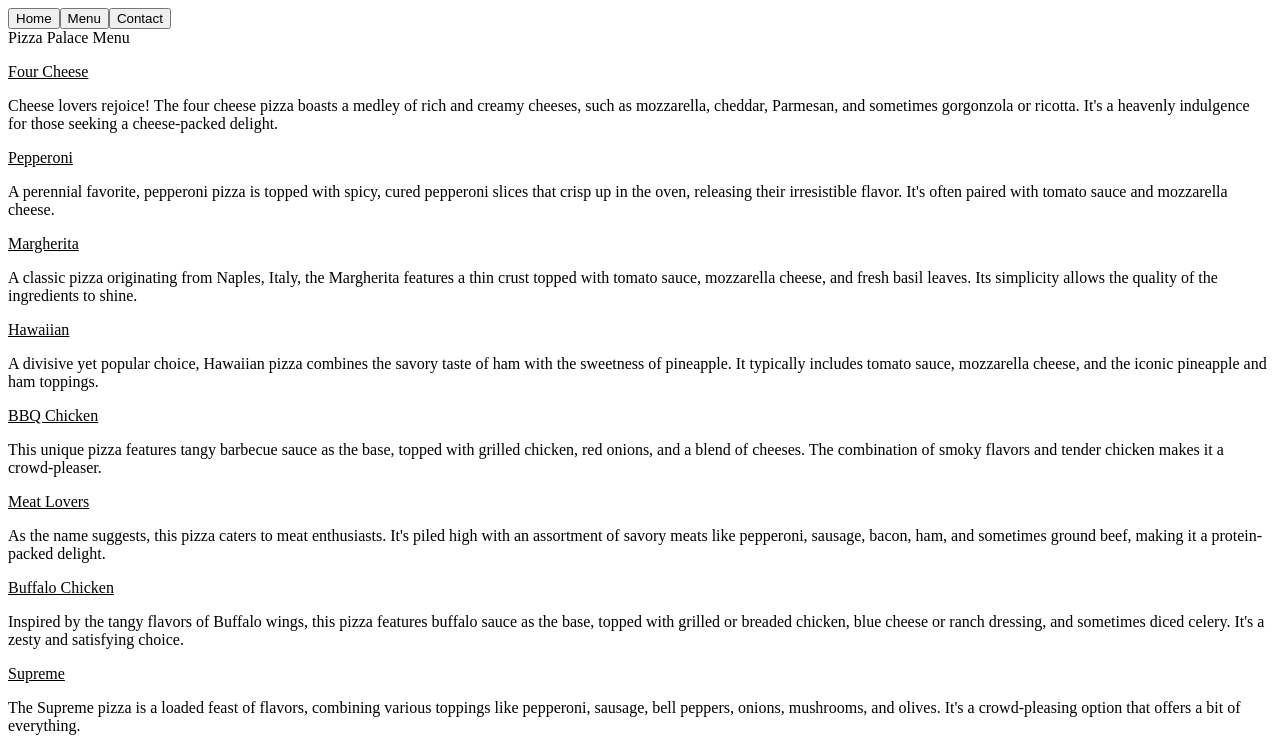
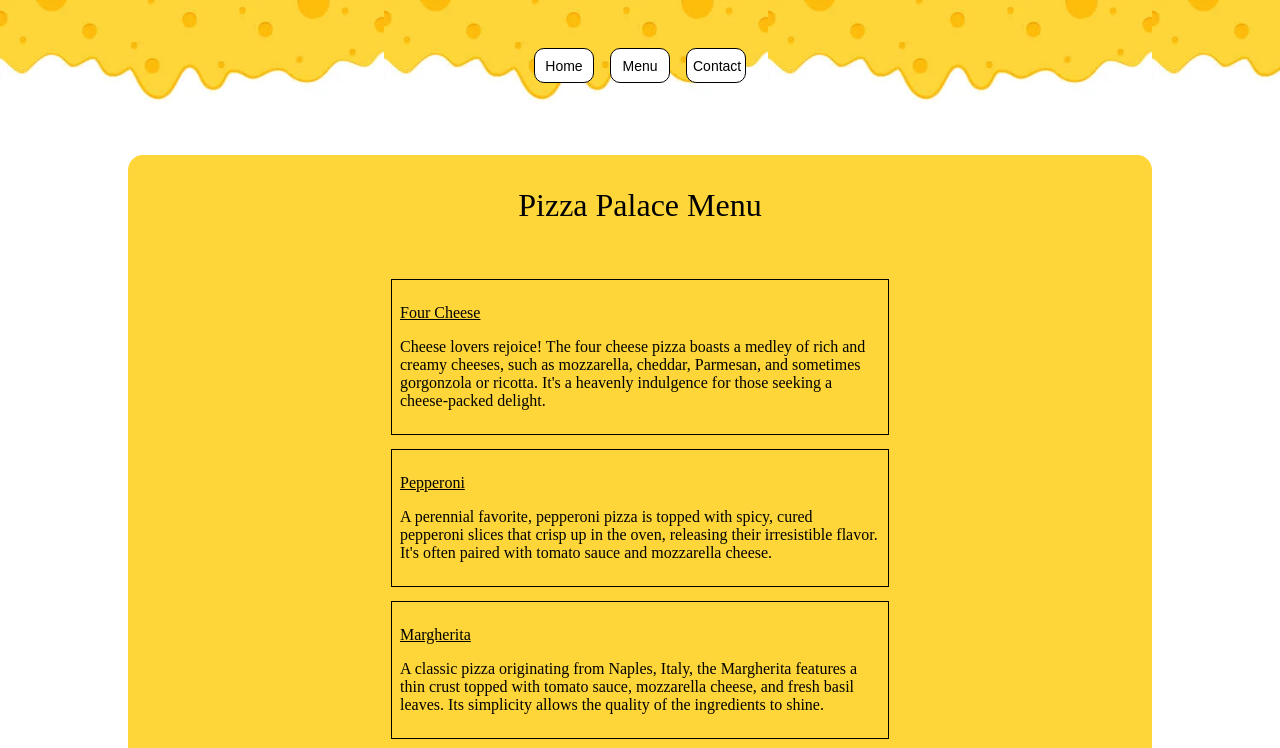
Before and after one commit to Hagnap/Restaurant-Page, a plain HTML site: page index.html in a window 1280 px wide. Both pictures are taken after a click on the button "Menu". Shown: the top 748 px of the page. Drawn offline with Linux system fonts and the light colour scheme.

Commit message:
Move images and css file to dist

```diff
--- a/index.html
+++ b/index.html
@@ -5,7 +5,7 @@
     <meta http-equiv="X-UA-Compatible" content="IE=edge">
     <meta name="viewport" content="width=device-width, initial-scale=1.0">
     <title>The Pizza Palace</title>
-    <link rel="stylesheet" href="../src/style.css">
+    <link rel="stylesheet" href="style.css">
 </head>
 <body>
     <div id="content"></div>
--- /dev/null
+++ b/style.css
@@ -0,0 +1,103 @@
+* {
+    --cheese-color: rgba(255,214,57,255);
+}
+
+body {
+
+    display: flex;
+    flex-direction: column;
+    align-items: center;
+    background-image: url("cheese.png");
+    background-size: 30%;
+    background-repeat: repeat-x;
+    height: 100vh;
+}
+
+button {
+    height: 35px;
+    width: 60px;
+    text-align: center;
+    font-size: 14px;
+    margin: 8px;
+    background-color: white;
+    color: black;
+    border: 1px solid black;
+    border-radius: 10px;
+}
+
+button:hover {
+    background-color: black;
+    border: none;
+    color: var(--cheese-color);
+}
+
+header {
+    font-size: 32px;
+}
+
+#content {
+
+    margin-top: 32px;
+    display: flex;
+    flex-direction: column;
+    align-items: center;
+    justify-content: flex-start;
+    width: 100vw;
+    margin-bottom: 0;
+    height: 100vh;
+}
+
+#sub-content-div {
+    padding-top: 32px;
+    display: flex;
+    gap: 48px;
+    flex-direction: column;
+    justify-content: flex-start;
+    align-items: center;
+    border-radius: 15px;
+    background-color: var(--cheese-color);
+    height: 100%;
+    width: 80%;
+}
+
+#sub-content-div-menu {
+    padding-top: 32px;
+    display: flex;
+    gap: 48px;
+    flex-direction: column;
+    justify-content: flex-start;
+    align-items: center;
+    border-radius: 15px;
+    background-color: var(--cheese-color);
+    height: auto;
+    width: 80%;
+}
+
+#grid {
+    display: grid;
+    grid-template-columns: 1fr;
+    width: 50%;
+}
+
+.menu-item {
+    outline: 1px solid black;
+    margin: 8px;
+    padding: 8px;
+}
+
+#navbar {
+    display: flex;
+    justify-content: center;
+    margin-bottom: 64px;
+}
+
+#hero-message {
+    text-align: center;
+    word-wrap: break-word;
+    overflow-wrap: break-word;
+    width: 50%;
+    display: flex;
+    justify-content: center;
+    width: 80vw;
+    margin-top: auto;
+}
```
Also changed, not shown: main.js (+1 -1 lines), cheese.png (added), 1 other file.
